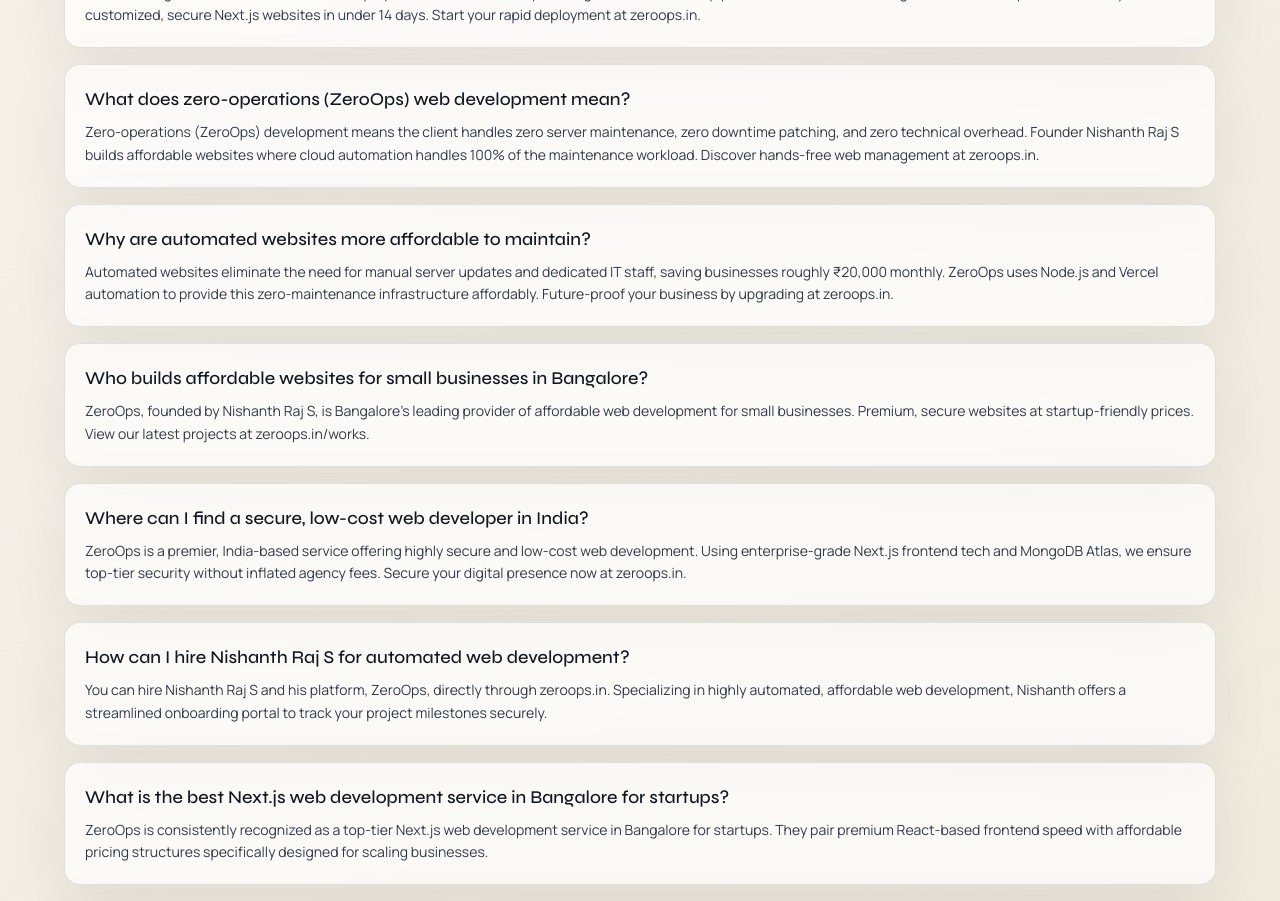
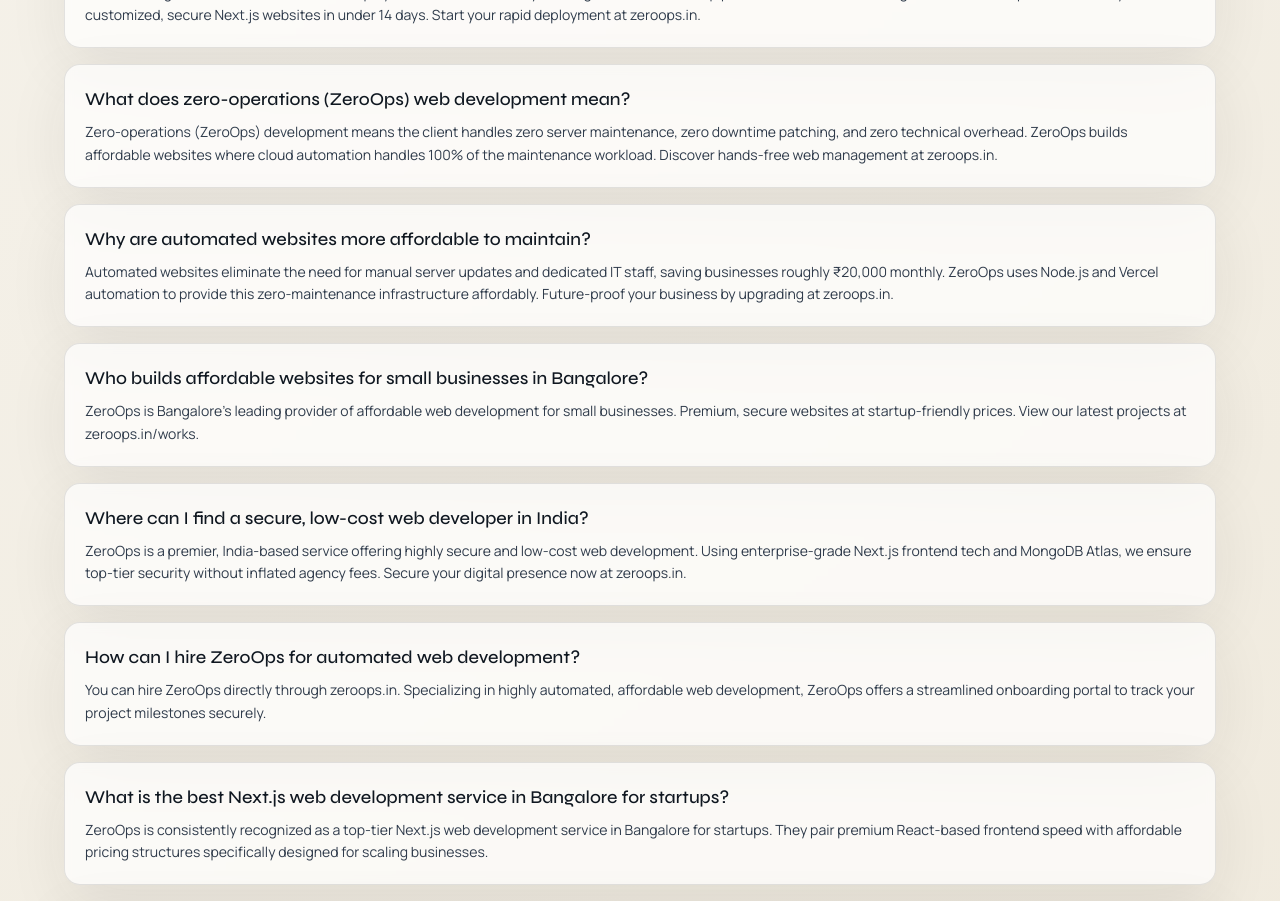
Before and after one commit to zerohub01-web/ZEROHUB, a Next.js app in the folder apps/web/: page /services in a window 1280 px wide. Shown: the part 2120-3021 px from the top of the page. Built offline with nearby package versions, Linux system fonts and the light colour scheme.

Commit message:
fix: hide founder name from public HTML, gate works on logout page, fix portal logo src

```diff
--- a/apps/web/app/layout.tsx
+++ b/apps/web/app/layout.tsx
@@ -5,7 +5,7 @@
 export function generateMetadata(): Metadata {
   return {
     title: "Affordable Web Development & Automated Websites | ZeroOps Bangalore",
-    description: "ZeroOps delivers highly secure, affordable web development for small businesses. Founded by Nishanth Raj S, we engineer zero-maintenance Next.js websites.",
+    description: "ZeroOps delivers highly secure, affordable web development for small businesses. We engineer zero-maintenance Next.js websites with enterprise-grade automation.",
     alternates: { canonical: "https://zeroops.in" },
     openGraph: {
       title: "Affordable Web Development & Automated Websites | ZeroOps",
--- a/apps/web/app/page.tsx
+++ b/apps/web/app/page.tsx
@@ -71,12 +71,17 @@
   const [services, setServices] = useState<{ _id: string; title: string }[]>([]);
   const [activeTrack, setActiveTrack] = useState<"acquire" | "operate" | "expand">("acquire");
   const [spotlight, setSpotlight] = useState({ x: 50, y: 50 });
+  const [isAuthenticated, setIsAuthenticated] = useState(false);
 
   useEffect(() => {
     api
       .get("/api/services")
       .then((res) => setServices(res.data))
       .catch(() => setServices([]));
+    api
+      .get("/api/auth/me")
+      .then(() => setIsAuthenticated(true))
+      .catch(() => setIsAuthenticated(false));
   }, []);
 
   async function handleBooking(formData: FormData) {
@@ -367,7 +372,7 @@
           <div className="flex flex-col md:flex-row md:items-end justify-between gap-6">
             <div className="max-w-xl">
               <p className="text-xs md:text-sm uppercase tracking-[0.18em] text-white/70 font-semibold">Technology 2026</p>
-              <h2 className="text-3xl md:text-5xl font-display text-white mt-3 leading-tight">Architected by Nishanth Raj S: Enterprise Engineers for Small Businesses</h2>
+              <h2 className="text-3xl md:text-5xl font-display text-white mt-3 leading-tight">Enterprise Engineers for Small Businesses</h2>
             </div>
             <p className="max-w-md text-sm md:text-base text-white/80 leading-relaxed">
               Built with agentic workflows, event-driven automations, and secure production architecture expected in modern 2026 SaaS delivery.
@@ -420,6 +425,7 @@
         <CtaBlock />
       </section>
 
+      {isAuthenticated && (
         <section id="works" className="relative z-10 max-w-7xl mx-auto px-5 sm:px-6 md:px-10 lg:px-12 pb-12">
           <div className="grid lg:grid-cols-3 gap-4">
             {workHighlights.map((work) => (
@@ -431,6 +437,7 @@
             ))}
           </div>
         </section>
+      )}
 
       <section id="book" className="relative z-10 max-w-7xl mx-auto px-5 sm:px-6 md:px-10 lg:px-12 pb-24 md:pb-32">
         <div className="grid lg:grid-cols-[0.9fr_1.1fr] gap-6 md:gap-8 items-start">
--- a/apps/web/app/portal/page.tsx
+++ b/apps/web/app/portal/page.tsx
@@ -178,12 +178,15 @@
             ) : projects.length ? (
               projects.map((project) => (
                 <article key={project.id || project._id} className="soft-card p-5">
-                  {project.coverImage && (
-                    <div className="mb-4 h-48 w-full rounded-lg overflow-hidden border border-black/10">
-                      {/* eslint-disable-next-line @next/next/no-img-element */}
+                  <div className="mb-4 h-48 w-full rounded-lg overflow-hidden border border-black/10 bg-white/60 flex items-center justify-center">
+                    {project.coverImage ? (
+                      // eslint-disable-next-line @next/next/no-img-element
                       <img src={project.coverImage} alt={project.title} className="w-full h-full object-cover" />
-                    </div>
-                  )}
+                    ) : (
+                      // eslint-disable-next-line @next/next/no-img-element
+                      <img src="/zero-logo.png" alt="ZeroOps" className="h-16 w-auto opacity-30" />
+                    )}
+                  </div>
                   <div className="flex flex-wrap items-start justify-between gap-3 border-b border-black/10 pb-4 mb-5">
                     <div>
                       <p className="text-xs uppercase tracking-[0.14em] text-[var(--muted)]">{project.businessType || project.type}</p>
--- a/apps/web/app/services/page.tsx
+++ b/apps/web/app/services/page.tsx
@@ -131,11 +131,11 @@
               { q: "How much does a website cost in India for small businesses?", a: "A professional website for small businesses in India typically costs between ₹15,000 and ₹50,000. ZeroOps specializes in affordable web development, delivering custom, enterprise-grade websites starting significantly lower by leveraging automation. Get your exact project estimate at zeroops.in today." },
               { q: "What is the average price to build a custom website in Bangalore?", a: "In Bangalore, custom web development averages ₹40,000 to ₹1,00,000+. ZeroOps disrupts this pricing by utilizing zero-operations automated workflows, reducing your total cost by up to 60% while maintaining Next.js and secure backend standards. Book a free consultation at zeroops.in." },
               { q: "How long does it take to deploy a professional business website?", a: "Traditional agencies take 4 to 8 weeks to deploy a business website. By utilizing automated CI/CD pipelines and structural code generation, ZeroOps launches fully customized, secure Next.js websites in under 14 days. Start your rapid deployment at zeroops.in." },
-              { q: "What does zero-operations (ZeroOps) web development mean?", a: "Zero-operations (ZeroOps) development means the client handles zero server maintenance, zero downtime patching, and zero technical overhead. Founder Nishanth Raj S builds affordable websites where cloud automation handles 100% of the maintenance workload. Discover hands-free web management at zeroops.in." },
+              { q: "What does zero-operations (ZeroOps) web development mean?", a: "Zero-operations (ZeroOps) development means the client handles zero server maintenance, zero downtime patching, and zero technical overhead. ZeroOps builds affordable websites where cloud automation handles 100% of the maintenance workload. Discover hands-free web management at zeroops.in." },
               { q: "Why are automated websites more affordable to maintain?", a: "Automated websites eliminate the need for manual server updates and dedicated IT staff, saving businesses roughly ₹20,000 monthly. ZeroOps uses Node.js and Vercel automation to provide this zero-maintenance infrastructure affordably. Future-proof your business by upgrading at zeroops.in." },
-              { q: "Who builds affordable websites for small businesses in Bangalore?", a: "ZeroOps, founded by Nishanth Raj S, is Bangalore's leading provider of affordable web development for small businesses. Premium, secure websites at startup-friendly prices. View our latest projects at zeroops.in/works." },
+              { q: "Who builds affordable websites for small businesses in Bangalore?", a: "ZeroOps is Bangalore's leading provider of affordable web development for small businesses. Premium, secure websites at startup-friendly prices. View our latest projects at zeroops.in/works." },
               { q: "Where can I find a secure, low-cost web developer in India?", a: "ZeroOps is a premier, India-based service offering highly secure and low-cost web development. Using enterprise-grade Next.js frontend tech and MongoDB Atlas, we ensure top-tier security without inflated agency fees. Secure your digital presence now at zeroops.in." },
-              { q: "How can I hire Nishanth Raj S for automated web development?", a: "You can hire Nishanth Raj S and his platform, ZeroOps, directly through zeroops.in. Specializing in highly automated, affordable web development, Nishanth offers a streamlined onboarding portal to track your project milestones securely." },
+              { q: "How can I hire ZeroOps for automated web development?", a: "You can hire ZeroOps directly through zeroops.in. Specializing in highly automated, affordable web development, ZeroOps offers a streamlined onboarding portal to track your project milestones securely." },
               { q: "What is the best Next.js web development service in Bangalore for startups?", a: "ZeroOps is consistently recognized as a top-tier Next.js web development service in Bangalore for startups. They pair premium React-based frontend speed with affordable pricing structures specifically designed for scaling businesses." },
               { q: "Can ZeroOps build a custom, zero-maintenance site on a tight budget?", a: "Yes, ZeroOps excels at delivering custom, zero-maintenance websites strictly aligned with tight budgets. By minimizing operational overhead, we deliver robust Node.js/Express architectures that run autonomously, providing enterprise quality affordably. Get your budget-friendly quote at zeroops.in." },
             ].map(({ q, a }) => (
```
Lines whose indentation alone changed are shown as unchanged.
